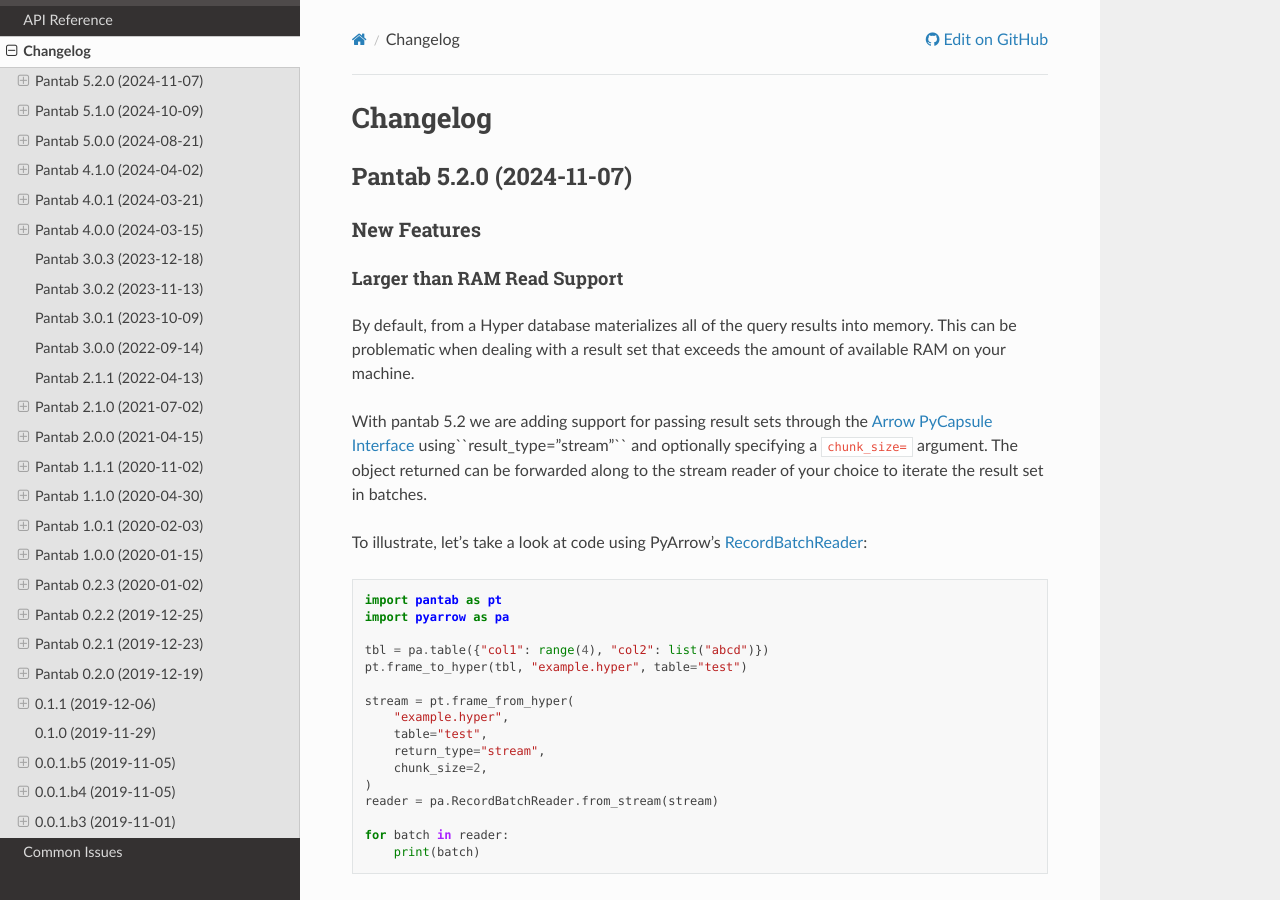
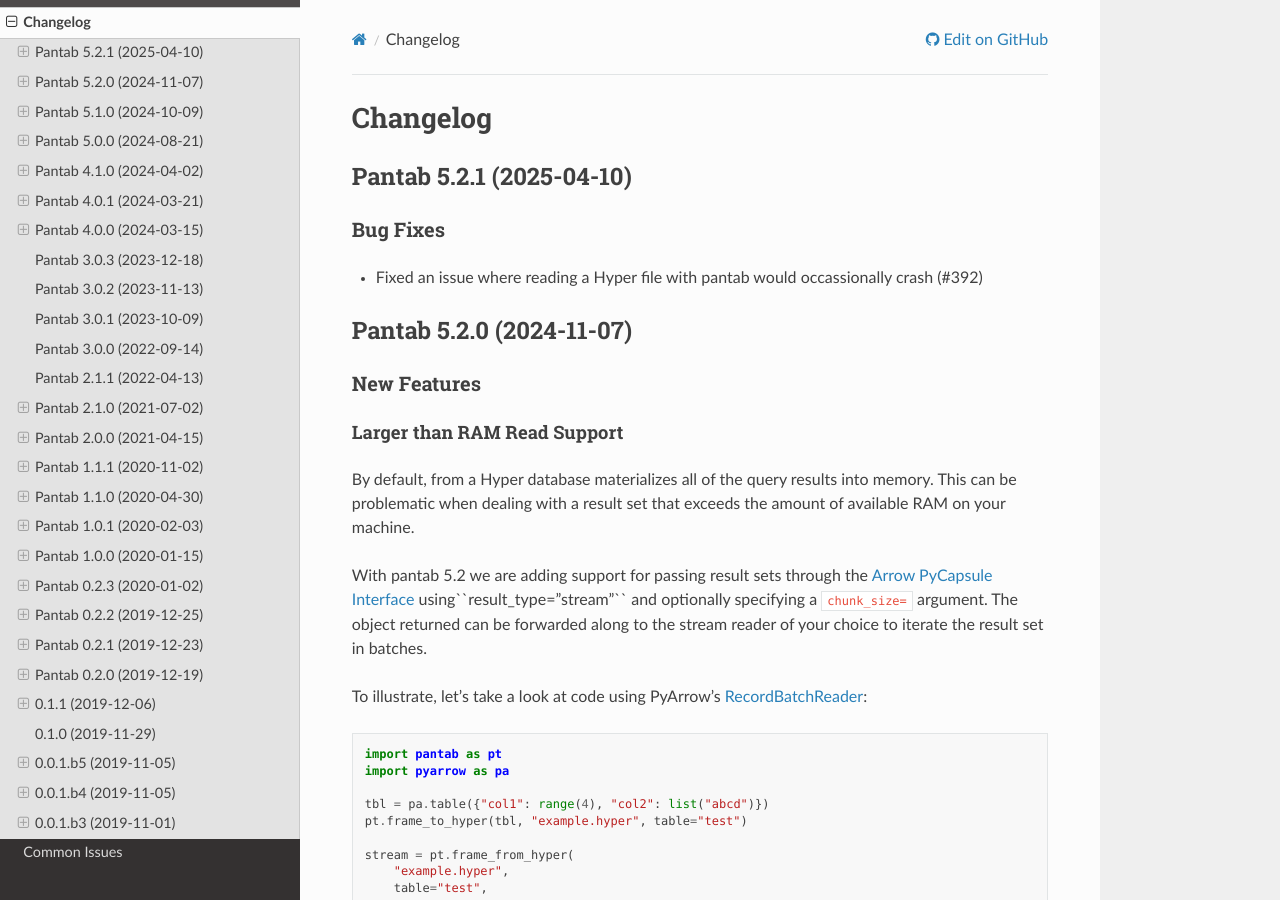
Before and after one commit to innobi/pantab, a Sphinx documentation site: the page built from doc/source/changelog.rst, in a window 1280 px wide and 900 px high. Built offline with Sphinx 7.4.7 and the Read the Docs theme 3.1.0, drawn with Linux system fonts in a browser that asks for light colours; some of the changed text lies outside the part shown.

Commit message:
Release 5.2.1 (#402)

```diff
--- a/doc/source/changelog.rst
+++ b/doc/source/changelog.rst
@@ -1,5 +1,13 @@
 Changelog
 ^^^^^^^^^
+
+Pantab 5.2.1 (2025-04-10)
+=========================
+
+Bug Fixes
+---------
+
+- Fixed an issue where reading a Hyper file with pantab would occassionally crash (#392)
 
 Pantab 5.2.0 (2024-11-07)
 =========================
--- a/doc/source/conf.py
+++ b/doc/source/conf.py
@@ -8,9 +8,9 @@
 # -- Project information -----------------------------------------------------
 
 project = "pantab"
-copyright = "2019-2024, Will Ayd, innobi, LLC"
+copyright = "2019-2025, Will Ayd, innobi, LLC"
 author = "Will Ayd, innobi, LLC"
-release = "5.2.0"
+release = "5.2.1"
 
 
 # -- General configuration ---------------------------------------------------
--- a/pyproject.toml
+++ b/pyproject.toml
@@ -7,7 +7,7 @@
 
 [project]
 name = "pantab"
-version = "5.2.0"
+version = "5.2.1"
 description = "Converts pandas DataFrames into Tableau Hyper Extracts and back"
 license = {file = "LICENSE.txt"}
 readme = "README.md"
--- a/src/pantab/__init__.py
+++ b/src/pantab/__init__.py
@@ -1,4 +1,4 @@
-__version__ = "5.2.0"
+__version__ = "5.2.1"
 
 
 from pantab._reader import frame_from_hyper, frame_from_hyper_query, frames_from_hyper
```
